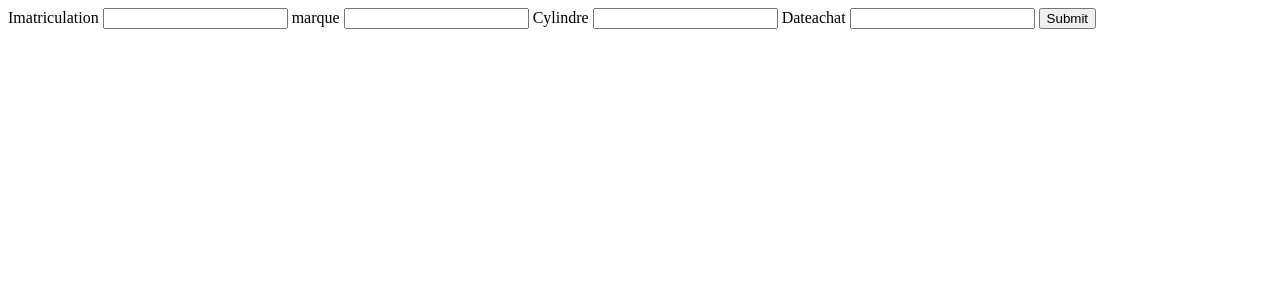
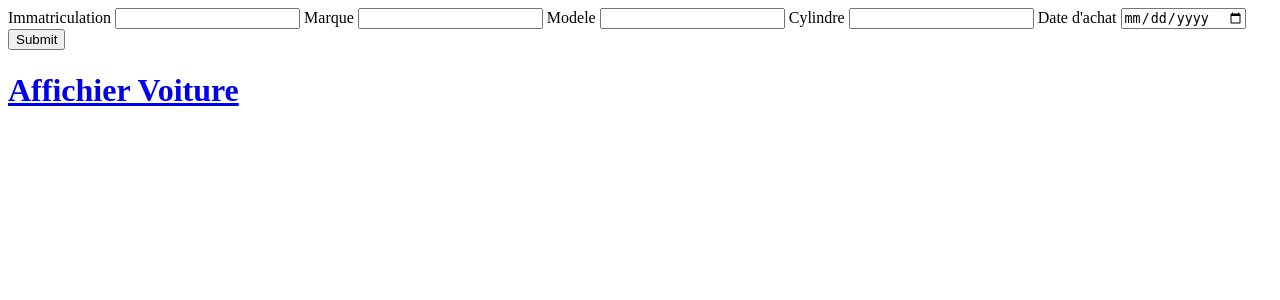
Before and after one commit to Ouzaniyounes/Code-Location, a PHP site: page /formvoiture.php in a window 1280 px wide. Shown: the top 300 px of the page. Run offline with PHP 8.4, Linux system fonts and the light colour scheme.

Commit message:
Add files via upload

```diff
--- a/formvoiture.php
+++ b/formvoiture.php
@@ -1,32 +1,66 @@
+<?php
+        // error_reporting(E_ALL);
+        ini_set('display_errors', 1);
+        include("db.identifiants.php");
+?>
 <!DOCTYPE html>
 <html lang="en">
 <head>
     <meta charset="UTF-8">
     <meta name="viewport" content="width=device-width, initial-scale=1.0">
-    <title>Document</title>
+    <title>Location de Voiture</title>
 </head>
 <body>
 
 <?php
+    if(isset($_POST["submit"])) {
+        if(!empty($_POST["ma"]) && !empty($_POST["marque"]) && !empty($_POST["Modele"]) && !empty($_POST["Cylindre"]) && !empty($_POST["Dateachat"])) {
 
-    if(isset($_POST["submit"])) {
-        if(isset($_POST["ma"]) && isset($_POST["marque"]) && isset($_POST["Cylindre"]) && isset($_POST["Dateachat"])) {
+            $Immatriculation = htmlspecialchars($_POST["ma"]);
+            $marque = htmlspecialchars($_POST["marque"]);
+            $Modele = htmlspecialchars($_POST["Modele"]);
+            $Cylindre = htmlspecialchars($_POST["Cylindre"]);
+            $Dateachat = htmlspecialchars($_POST["Dateachat"]);
 
+            //  Ki ndekhel des donnes l base de donnes ndir query
+            // Using named placeholders without extra spaces
+            // hed methode wesemha aliase
+            $req = $db->prepare("INSERT INTO Voiture (Immatriculation, Marque, Modele, Cylindre, dateAchat) VALUES (:Immatriculation, :Marque, :Modele, :Cylindre, :dateAchat)");
+            $result = $req->execute([
+                ":Immatriculation" => $Immatriculation,
+                ":Marque" => $marque,
+                ":Modele" => $Modele,
+                ":Cylindre" => $Cylindre,
+                ":dateAchat" => $Dateachat
+            ]);
+
+            if($result) {
+                echo "Data inserted successfully!";
+            } else {
+                echo "Failed to insert data.";
+                print_r($req->errorInfo()); // Debugging information
+            }
+        } else {
+            echo "Please fill in all fields.";
         }
     }
+?>
 
+<form action="" method="post">
+    <label for="ma">Immatriculation</label>
+    <input type="text" name="ma" id="ma">
+    <label for="marque">Marque</label>
+    <input type="text" name="marque" id="marque">
+    <label for="Modele">Modele</label>
+    <input type="text" name="Modele" id="Modele">
+    <label for="Cylindre">Cylindre</label>
+    <input type="text" name="Cylindre" id="Cylindre">
+    <label for="Dateachat">Date d'achat</label>
+    <input type="date" name="Dateachat" id="Dateachat">
+    <input type="submit" name="submit" value="Submit">
+</form>
 
-?>
-<form action="" method="post" >
-        <label for=""> Imatriculation</label>
-        <input type="text" name="ma">
-        <label for=""> marque </label>
-        <input type="text" name="marque">
-        <label for=""> Cylindre</label>
-        <input type="text" name="Cylindre">
-        <label for=""> Dateachat </label>
-        <input type="text" name="Dateachat">
-        <input type="submit" name="submit" id="">
-    </form>
+<h1> <a href="affichageVoiture.php"> Affichier Voiture </a></h1>
+
 </body>
 </html>
--- a/index.php
+++ b/index.php
@@ -9,6 +9,6 @@
         <title> Location de voiture </title>
     </head>
     <body>
-
+        <!-- echo."<h1>". -->
     </body>
 </html>
```
Also changed, not shown: affichageVoiture.php (added, +41 -0 lines), index.html (added, +20 -0 lines). Lines whose indentation alone changed are shown as unchanged.
